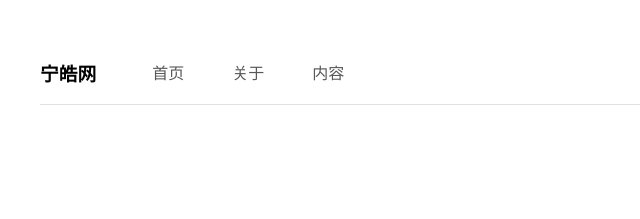
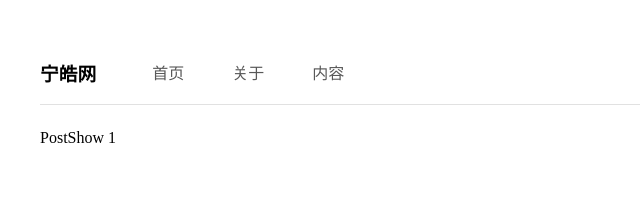
Before and after one commit to ninghao/ninghao-vue, a Vue app: page /posts/1 in a window 1280 px wide. Before the commit this address had no page. Shown: the top 219 px of the page, without its empty margins (0-640 px from the left). Built offline with nearby package versions, Linux system fonts and the light colour scheme.

Commit message:
动态路由（带地址参数的路由）

```diff
--- a/src/post/post.routes.ts
+++ b/src/post/post.routes.ts
@@ -1,5 +1,6 @@
 import { RouteRecordRaw } from 'vue-router';
 import PostIndex from './index/post-index.vue';
+import PostShow from './show/post-show.vue';
 
 /**
  * 定义路由
@@ -10,6 +11,11 @@ const routes: Array<RouteRecordRaw> = [
     name: 'postIndex',
     component: PostIndex,
   },
+  {
+    path: '/posts/:postId',
+    name: 'postShow',
+    component: PostShow,
+  },
 ];
 
 export default routes;
--- /dev/null
+++ b/src/post/show/post-show.vue
@@ -0,0 +1,11 @@
+<template>
+  <div>PostShow {{ $route.params.postId }}</div>
+</template>
+
+<script>
+export default {
+  created() {
+    console.log(this.$route.params.postId);
+  },
+};
+</script>
```
